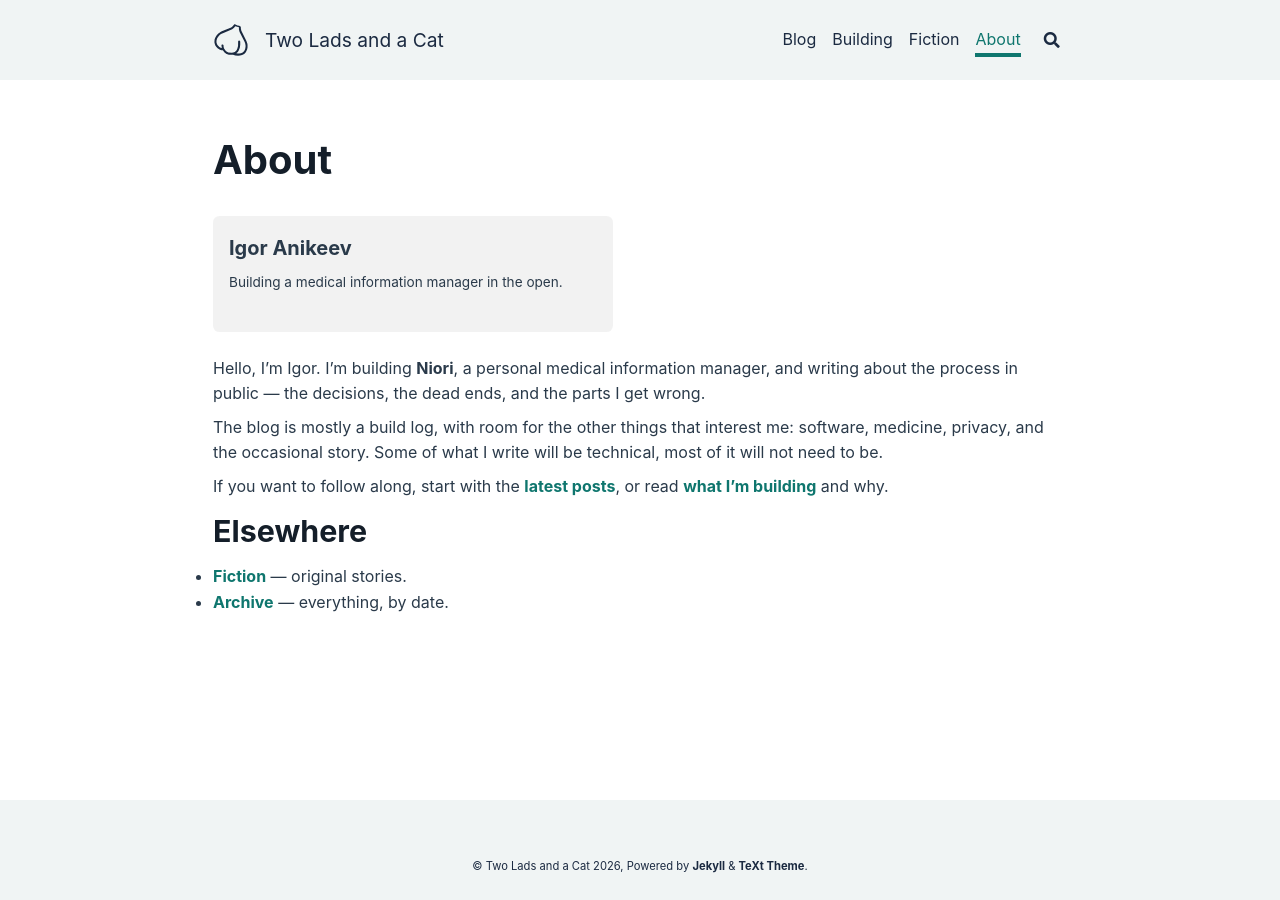
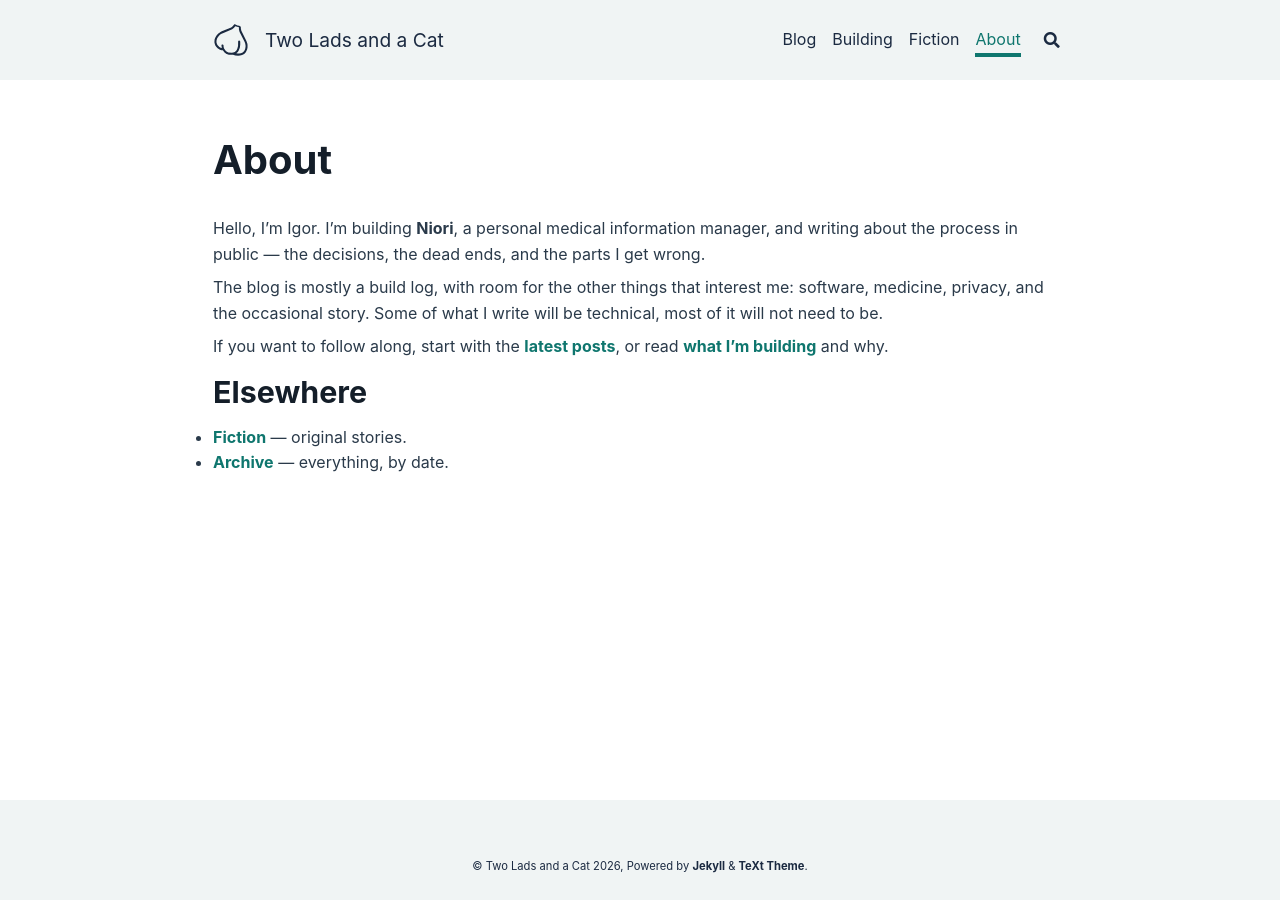
Before and after one commit to ianikeev/ianikeev.github.io, a Jekyll site: the page built from about.md, in a window 1280 px wide. Built offline with Jekyll 4.4.1, drawn with Linux system fonts in a browser that asks for light colours; nearby versions of some CDN libraries.

Commit message:
Fix author description

```diff
--- a/about.md
+++ b/about.md
@@ -3,8 +3,6 @@ layout: page
 title: About
 permalink: /about/
 ---
-
-{% include article/footer/author-profile.html author=site.author %}
 
 Hello, I'm Igor. I'm building **{{ site.app.name }}**, a personal medical
 information manager, and writing about the process in public — the decisions,
```
